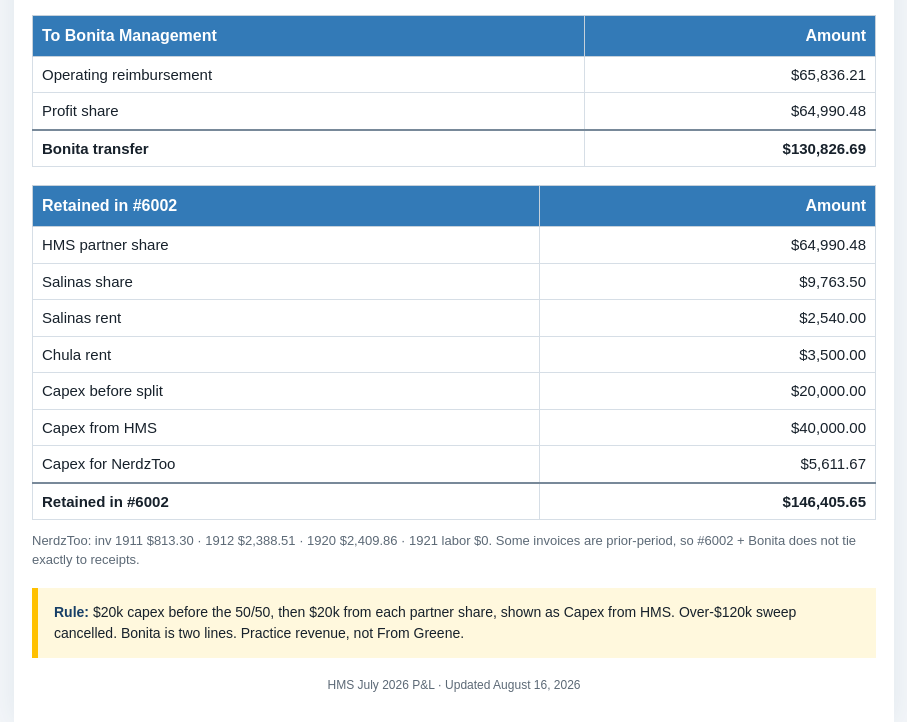
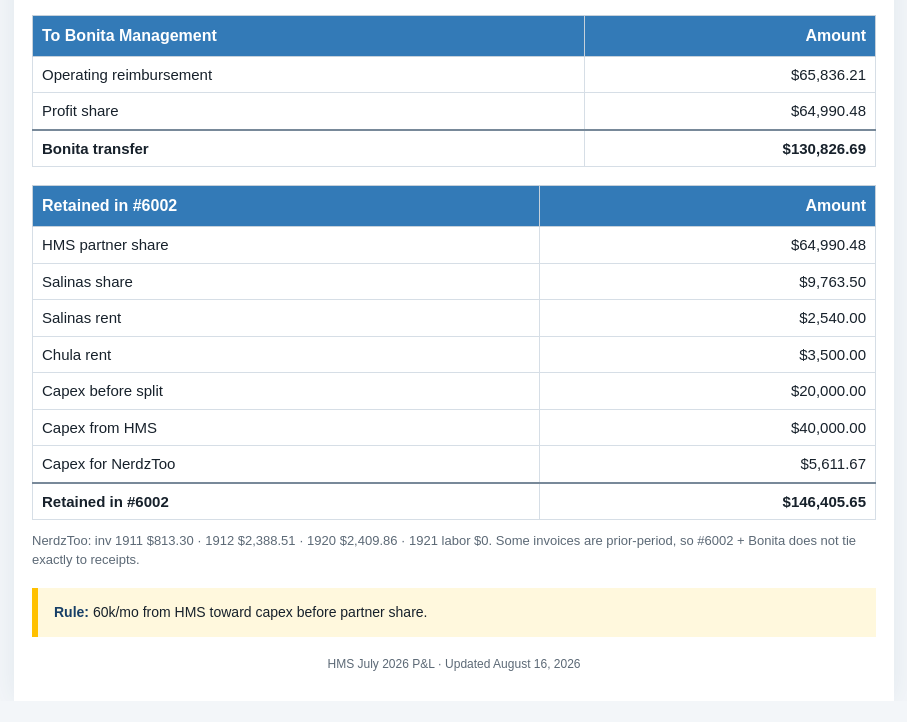
Before and after one commit to pacifichyperbarics/hms-dashboard, a website: page july-2026-pnl/index.html in a window 1280 px wide. Shown: the part 776-1498 px from the top of the page, without its empty margins (186-1093 px from the left). After the commit the page ends 1477 px from the top, so only its background shows below. Drawn offline with Linux system fonts and the light colour scheme.

Commit message:
Shorten July P&L rule note to 60k/mo HMS capex

```diff
--- a/july-2026-pnl/index.html
+++ b/july-2026-pnl/index.html
@@ -92,7 +92,7 @@ body{margin:0;font-family:Arial,Helvetica,sans-serif;color:var(--text);backgroun
   </table>
 
   <p class="fine">NerdzToo: inv 1911 $813.30 · 1912 $2,388.51 · 1920 $2,409.86 · 1921 labor $0. Some invoices are prior-period, so #6002 + Bonita does not tie exactly to receipts.</p>
-  <section class="note"><strong>Rule:</strong> $20k capex before the 50/50, then $20k from each partner share, shown as Capex from HMS. Over-$120k sweep cancelled. Bonita is two lines. Practice revenue, not From Greene.</section>
+  <section class="note"><strong>Rule:</strong> 60k/mo from HMS toward capex before partner share.</section>
   <div class="footer">HMS July 2026 P&amp;L · Updated August 16, 2026</div>
 </main>
 </body>
```
